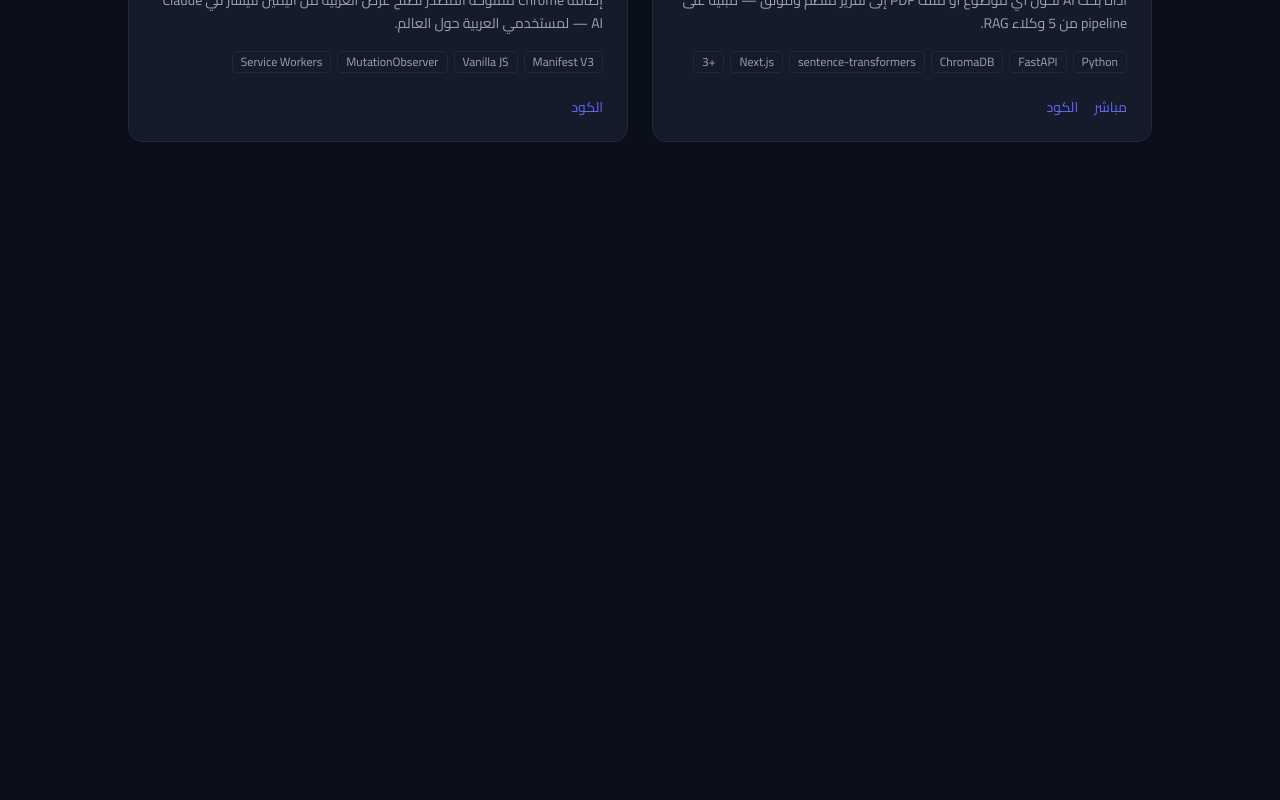
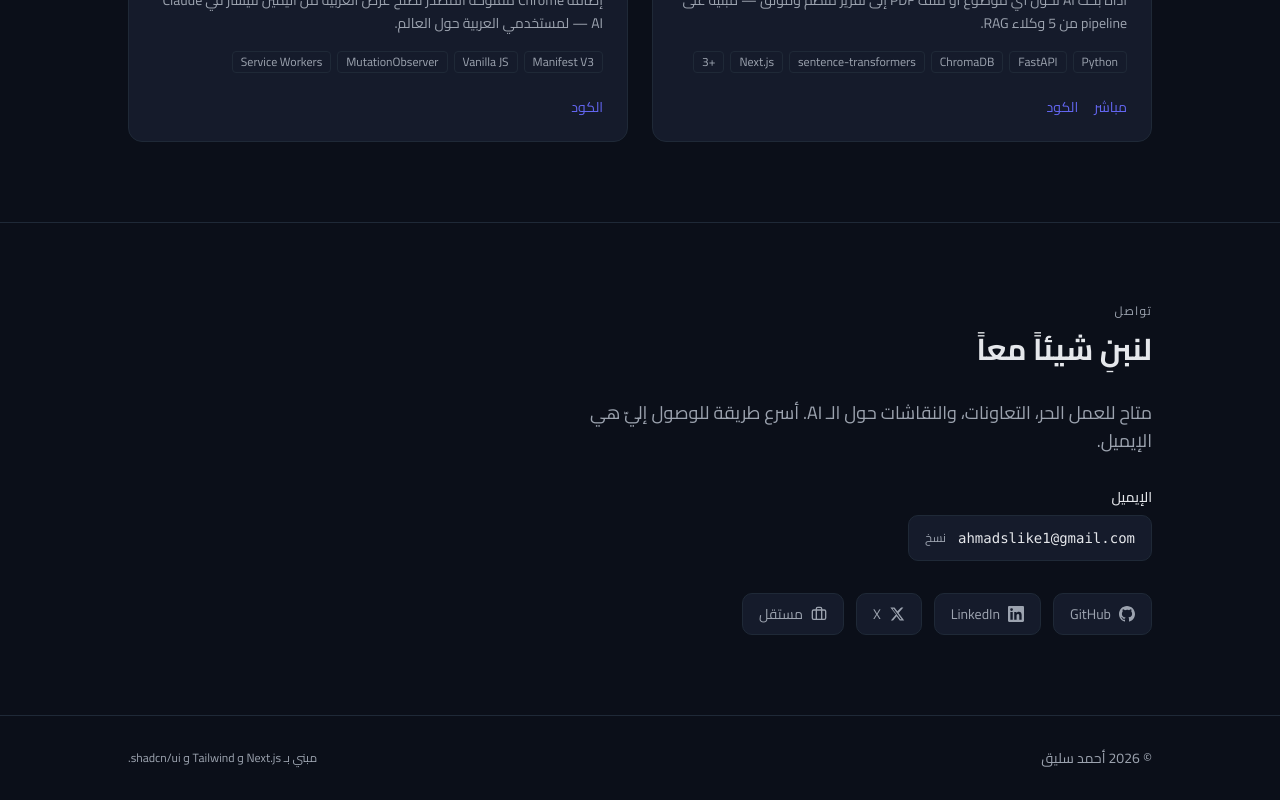
Before and after one commit to ahmadslike/portfolio, a Next.js app: page /ar in a window 1280 px wide. Shown: the part 2004-2804 px from the top of the page. Before the commit the page ends 2226 px from the top, so only its background shows below. Built offline with nearby package versions, Linux system fonts and the light colour scheme.

Commit message:
feat: Contact section (copy-email + social links) + Footer

```diff
--- a/src/app/[locale]/layout.tsx
+++ b/src/app/[locale]/layout.tsx
@@ -5,6 +5,7 @@
 import { notFound } from "next/navigation";
 import { routing } from "@/i18n/routing";
 import Header from "@/components/layout/Header";
+import Footer from "@/components/layout/Footer";
 import "../globals.css";
 
 const geistSans = Geist({
@@ -59,6 +60,7 @@
         <NextIntlClientProvider messages={messages}>
           <Header />
           {children}
+          <Footer />
         </NextIntlClientProvider>
       </body>
     </html>
--- a/src/app/[locale]/page.tsx
+++ b/src/app/[locale]/page.tsx
@@ -2,6 +2,7 @@
 import About from "@/components/sections/About";
 import Skills from "@/components/sections/Skills";
 import Projects from "@/components/sections/Projects";
+import Contact from "@/components/sections/Contact";
 
 export default function Home() {
   return (
@@ -10,6 +11,7 @@
       <About />
       <Skills />
       <Projects />
+      <Contact />
     </main>
   );
 }
--- /dev/null
+++ b/src/components/contact/CopyEmail.tsx
@@ -0,0 +1,34 @@
+"use client";
+
+import { useState } from "react";
+
+interface CopyEmailProps {
+  email: string;
+  labels: { copy: string; copied: string };
+}
+
+export default function CopyEmail({ email, labels }: CopyEmailProps) {
+  const [copied, setCopied] = useState(false);
+
+  function handleCopy() {
+    navigator.clipboard.writeText(email).then(() => {
+      setCopied(true);
+      setTimeout(() => setCopied(false), 2000);
+    });
+  }
+
+  return (
+    <div className="inline-flex items-center gap-3 rounded-lg border border-border bg-card px-4 py-3">
+      <span className="font-mono text-sm text-foreground select-all">{email}</span>
+      <button
+        onClick={handleCopy}
+        className={`text-xs transition-colors ${
+          copied ? "text-[var(--success)]" : "text-muted-foreground hover:text-foreground"
+        }`}
+        aria-live="polite"
+      >
+        {copied ? labels.copied : labels.copy}
+      </button>
+    </div>
+  );
+}
--- /dev/null
+++ b/src/components/icons/BrandIcons.tsx
@@ -0,0 +1,38 @@
+export function GitHubIcon({ className }: { className?: string }) {
+  return (
+    <svg
+      viewBox="0 0 24 24"
+      fill="currentColor"
+      aria-hidden="true"
+      className={className}
+    >
+      <path d="M12 0C5.374 0 0 5.373 0 12c0 5.302 3.438 9.8 8.207 11.387.599.111.793-.261.793-.577v-2.234c-3.338.726-4.033-1.416-4.033-1.416-.546-1.387-1.333-1.756-1.333-1.756-1.089-.745.083-.729.083-.729 1.205.084 1.839 1.237 1.839 1.237 1.07 1.834 2.807 1.304 3.492.997.107-.775.418-1.305.762-1.604-2.665-.305-5.467-1.334-5.467-5.931 0-1.311.469-2.381 1.236-3.221-.124-.303-.535-1.524.117-3.176 0 0 1.008-.322 3.301 1.23A11.509 11.509 0 0 1 12 5.803c1.02.005 2.047.138 3.006.404 2.291-1.552 3.297-1.23 3.297-1.23.653 1.653.242 2.874.118 3.176.77.84 1.235 1.911 1.235 3.221 0 4.609-2.807 5.624-5.479 5.921.43.372.823 1.102.823 2.222v3.293c0 .319.192.694.801.576C20.566 21.797 24 17.3 24 12c0-6.627-5.373-12-12-12z" />
+    </svg>
+  );
+}
+
+export function LinkedInIcon({ className }: { className?: string }) {
+  return (
+    <svg
+      viewBox="0 0 24 24"
+      fill="currentColor"
+      aria-hidden="true"
+      className={className}
+    >
+      <path d="M20.447 20.452h-3.554v-5.569c0-1.328-.027-3.037-1.852-3.037-1.853 0-2.136 1.445-2.136 2.939v5.667H9.351V9h3.414v1.561h.046c.477-.9 1.637-1.85 3.37-1.85 3.601 0 4.267 2.37 4.267 5.455v6.286zM5.337 7.433a2.062 2.062 0 0 1-2.063-2.065 2.064 2.064 0 1 1 2.063 2.065zm1.782 13.019H3.555V9h3.564v11.452zM22.225 0H1.771C.792 0 0 .774 0 1.729v20.542C0 23.227.792 24 1.771 24h20.451C23.2 24 24 23.227 24 22.271V1.729C24 .774 23.2 0 22.222 0h.003z" />
+    </svg>
+  );
+}
+
+export function XIcon({ className }: { className?: string }) {
+  return (
+    <svg
+      viewBox="0 0 24 24"
+      fill="currentColor"
+      aria-hidden="true"
+      className={className}
+    >
+      <path d="M18.244 2.25h3.308l-7.227 8.26 8.502 11.24H16.17l-4.714-6.231-5.401 6.231H2.742l7.732-8.854L2.025 2.25H8.28l4.253 5.622 5.71-5.622zm-1.161 17.52h1.833L7.084 4.126H5.117z" />
+    </svg>
+  );
+}
--- /dev/null
+++ b/src/components/layout/Footer.tsx
@@ -0,0 +1,16 @@
+import { useTranslations } from "next-intl";
+
+export default function Footer() {
+  const t = useTranslations("footer");
+
+  return (
+    <footer className="border-t border-border py-8 px-6">
+      <div className="max-w-5xl mx-auto flex flex-col sm:flex-row items-center justify-between gap-4">
+        <p className="text-sm text-muted-foreground">
+          © {new Date().getFullYear()} {t("rights")}
+        </p>
+        <p className="text-xs text-muted-foreground">{t("tagline")}</p>
+      </div>
+    </footer>
+  );
+}
--- /dev/null
+++ b/src/components/sections/Contact.tsx
@@ -0,0 +1,51 @@
+import { useTranslations } from "next-intl";
+import { socialLinks } from "@/content/social";
+import CopyEmail from "@/components/contact/CopyEmail";
+
+const EMAIL = "ahmadslike1@gmail.com";
+
+export default function Contact() {
+  const t = useTranslations("contact");
+
+  return (
+    <section id="contact" className="py-20 px-6 border-t border-border">
+      <div className="max-w-5xl mx-auto">
+        <p className="text-xs uppercase tracking-widest text-muted-foreground mb-3">
+          {t("label")}
+        </p>
+        <h2 className="text-3xl font-bold text-foreground mb-8">
+          {t("heading")}
+        </h2>
+
+        <p className="text-lg text-muted-foreground max-w-xl mb-8">
+          {t("intro")}
+        </p>
+
+        <div className="mb-8">
+          <p className="text-sm font-medium text-foreground mb-2">
+            {t("emailLabel")}
+          </p>
+          <CopyEmail
+            email={EMAIL}
+            labels={{ copy: t("copy"), copied: t("copied") }}
+          />
+        </div>
+
+        <div className="flex flex-wrap gap-3">
+          {socialLinks.map((link) => (
+            <a
+              key={link.id}
+              href={link.href}
+              target="_blank"
+              rel="noopener noreferrer"
+              className="inline-flex items-center gap-2 rounded-lg border border-border bg-card px-4 py-2.5 text-sm text-muted-foreground hover:border-primary hover:text-foreground transition-colors"
+            >
+              <link.icon className="size-4" />
+              {t(`links.${link.id}` as Parameters<typeof t>[0])}
+            </a>
+          ))}
+        </div>
+      </div>
+    </section>
+  );
+}
--- /dev/null
+++ b/src/content/social.ts
@@ -0,0 +1,16 @@
+import type { ComponentType } from "react";
+import { Briefcase } from "lucide-react";
+import { GitHubIcon, LinkedInIcon, XIcon } from "@/components/icons/BrandIcons";
+
+export interface SocialLink {
+  id: string;
+  href: string;
+  icon: ComponentType<{ className?: string }>;
+}
+
+export const socialLinks: SocialLink[] = [
+  { id: "github",   href: "https://github.com/Ahmadslike",                   icon: GitHubIcon },
+  { id: "linkedin", href: "https://linkedin.com/in/ahmad-slik-99661840b",    icon: LinkedInIcon },
+  { id: "x",        href: "https://x.com/Ahmad_slik",                        icon: XIcon },
+  { id: "mostaql",  href: "https://mostaql.com/u/Ahmadslike",                icon: Briefcase },
+];
--- a/src/messages/ar.json
+++ b/src/messages/ar.json
@@ -38,5 +38,23 @@
     "tagline": "١٧ عاماً · أبني منتجات AI حقيقية وأوثّق كل خطوة.",
     "ctaPrimary": "عرض المشاريع",
     "ctaSecondary": "تواصل معي"
+  },
+  "contact": {
+    "label": "تواصل",
+    "heading": "لنبنِ شيئاً معاً",
+    "intro": "متاح للعمل الحر، التعاونات، والنقاشات حول الـ AI. أسرع طريقة للوصول إليّ هي الإيميل.",
+    "emailLabel": "الإيميل",
+    "copy": "نسخ",
+    "copied": "تم النسخ",
+    "links": {
+      "github": "GitHub",
+      "linkedin": "LinkedIn",
+      "x": "X",
+      "mostaql": "مستقل"
+    }
+  },
+  "footer": {
+    "tagline": "مبني بـ Next.js و Tailwind و shadcn/ui.",
+    "rights": "أحمد سليق"
   }
 }
--- a/src/messages/en.json
+++ b/src/messages/en.json
@@ -38,5 +38,23 @@
     "tagline": "17 · Building production AI — shipping daily, in public.",
     "ctaPrimary": "View Projects",
     "ctaSecondary": "Get in Touch"
+  },
+  "contact": {
+    "label": "Contact",
+    "heading": "Let's Build Something",
+    "intro": "Open to freelance work, collaborations, and conversations about AI. The fastest way to reach me is email.",
+    "emailLabel": "Email",
+    "copy": "Copy",
+    "copied": "Copied",
+    "links": {
+      "github": "GitHub",
+      "linkedin": "LinkedIn",
+      "x": "X",
+      "mostaql": "Mostaql"
+    }
+  },
+  "footer": {
+    "tagline": "Built with Next.js, Tailwind & shadcn/ui.",
+    "rights": "Ahmad Slik"
   }
 }
```
